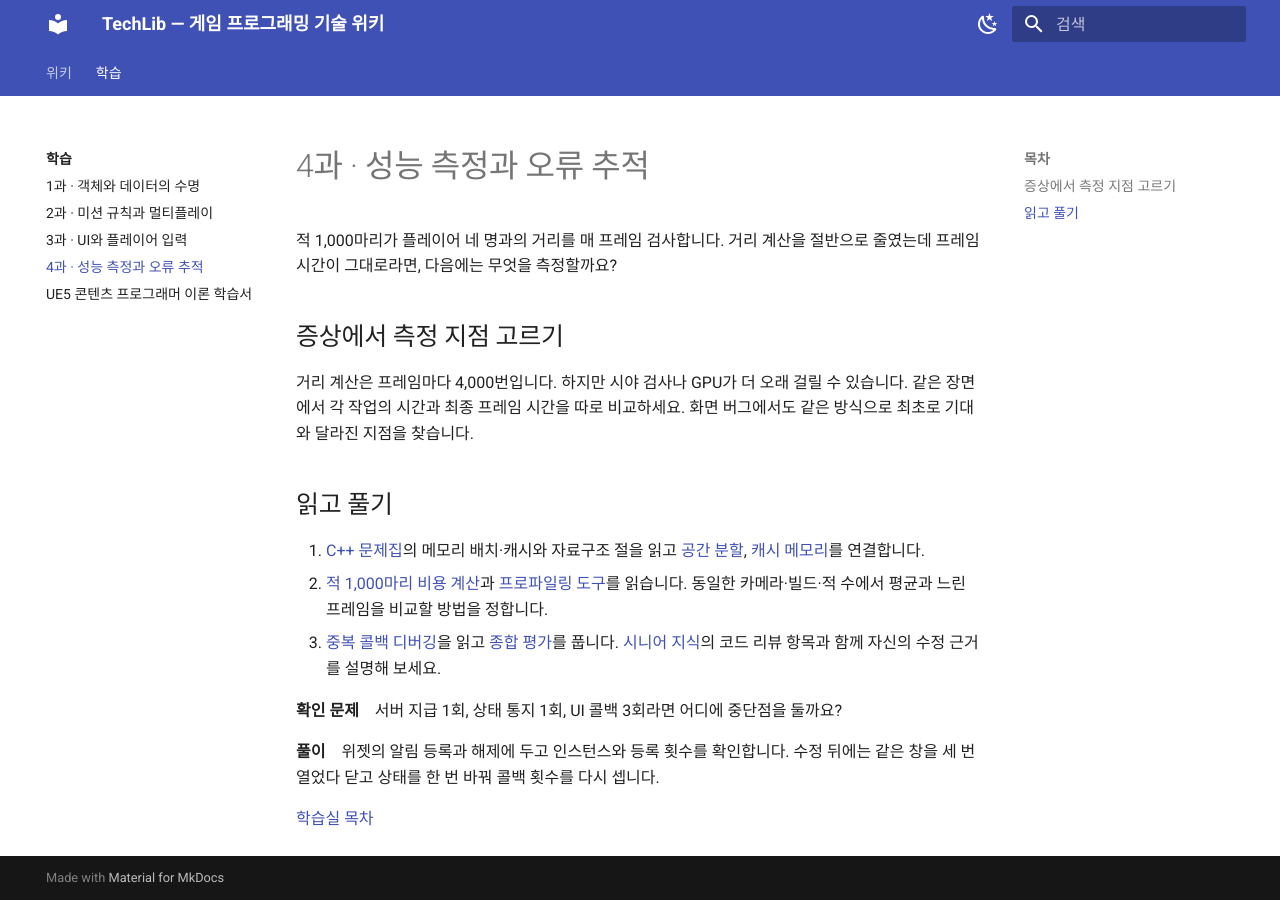
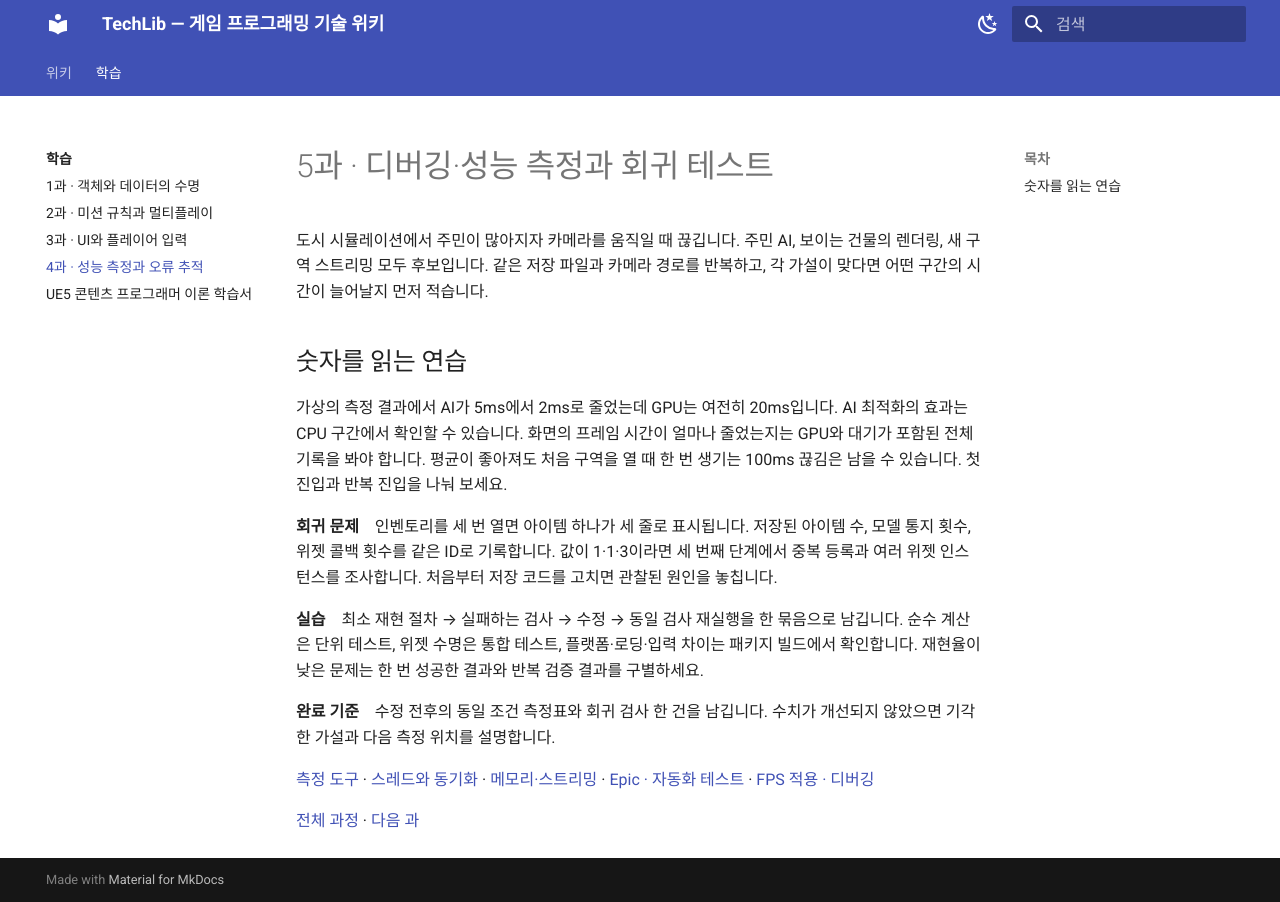
Before and after one commit to Hato-1998/TechLib, an MkDocs documentation site: the page built from docs/study/diagnostics.md, in a window 1280 px wide. Built offline with MkDocs 1.6.1 and Material for MkDocs 9.7.7, drawn with Linux system fonts in a browser that asks for light colours.

Commit message:
게임 프로그래머 공통 과정 · 디버깅·성능 측정과 회귀 테스트

```diff
--- a/docs/study/diagnostics.md
+++ b/docs/study/diagnostics.md
@@ -1,19 +1,17 @@
-# 4과 · 성능 측정과 오류 추적
+# 5과 · 디버깅·성능 측정과 회귀 테스트
 
-적 1,000마리가 플레이어 네 명과의 거리를 매 프레임 검사합니다. 거리 계산을 절반으로 줄였는데 프레임 시간이 그대로라면, 다음에는 무엇을 측정할까요?
+도시 시뮬레이션에서 주민이 많아지자 카메라를 움직일 때 끊깁니다. 주민 AI, 보이는 건물의 렌더링, 새 구역 스트리밍 모두 후보입니다. 같은 저장 파일과 카메라 경로를 반복하고, 각 가설이 맞다면 어떤 구간의 시간이 늘어날지 먼저 적습니다.
 
-## 증상에서 측정 지점 고르기
+## 숫자를 읽는 연습
 
-거리 계산은 프레임마다 4,000번입니다. 하지만 시야 검사나 GPU가 더 오래 걸릴 수 있습니다. 같은 장면에서 각 작업의 시간과 최종 프레임 시간을 따로 비교하세요. 화면 버그에서도 같은 방식으로 최초로 기대와 달라진 지점을 찾습니다.
+가상의 측정 결과에서 AI가 5ms에서 2ms로 줄었는데 GPU는 여전히 20ms입니다. AI 최적화의 효과는 CPU 구간에서 확인할 수 있습니다. 화면의 프레임 시간이 얼마나 줄었는지는 GPU와 대기가 포함된 전체 기록을 봐야 합니다. 평균이 좋아져도 처음 구역을 열 때 한 번 생기는 100ms 끊김은 남을 수 있습니다. 첫 진입과 반복 진입을 나눠 보세요.
 
-## 읽고 풀기
+**회귀 문제**　인벤토리를 세 번 열면 아이템 하나가 세 줄로 표시됩니다. 저장된 아이템 수, 모델 통지 횟수, 위젯 콜백 횟수를 같은 ID로 기록합니다. 값이 1·1·3이라면 세 번째 단계에서 중복 등록과 여러 위젯 인스턴스를 조사합니다. 처음부터 저장 코드를 고치면 관찰된 원인을 놓칩니다.
 
-1. [C++ 문제집](stage1/index.html#01-cpp-basics)의 메모리 배치·캐시와 자료구조 절을 읽고 [공간 분할](../01-data-structures/index.md), [캐시 메모리](../03-cache-memory/index.md)를 연결합니다.
-2. [적 1,000마리 비용 계산](UE5_Content_Programming_Workbook.md#4-1000)과 [프로파일링 도구](../10-profiling/index.md)를 읽습니다. 동일한 카메라·빌드·적 수에서 평균과 느린 프레임을 비교할 방법을 정합니다.
-3. [중복 콜백 디버깅](UE5_Content_Programming_Workbook.md#10-ai)을 읽고 [종합 평가](UE5_Content_Programming_Workbook.md#ide)를 풉니다. [시니어 지식](../senior-knowledge/index.md)의 코드 리뷰 항목과 함께 자신의 수정 근거를 설명해 보세요.
+**실습**　최소 재현 절차 → 실패하는 검사 → 수정 → 동일 검사 재실행을 한 묶음으로 남깁니다. 순수 계산은 단위 테스트, 위젯 수명은 통합 테스트, 플랫폼·로딩·입력 차이는 패키지 빌드에서 확인합니다. 재현율이 낮은 문제는 한 번 성공한 결과와 반복 검증 결과를 구별하세요.
 
-**확인 문제**　서버 지급 1회, 상태 통지 1회, UI 콜백 3회라면 어디에 중단점을 둘까요?
+**완료 기준**　수정 전후의 동일 조건 측정표와 회귀 검사 한 건을 남깁니다. 수치가 개선되지 않았으면 기각한 가설과 다음 측정 위치를 설명합니다.
 
-**풀이**　위젯의 알림 등록과 해제에 두고 인스턴스와 등록 횟수를 확인합니다. 수정 뒤에는 같은 창을 세 번 열었다 닫고 상태를 한 번 바꿔 콜백 횟수를 다시 셉니다.
+[측정 도구](../10-profiling/index.md) · [스레드와 동기화](../05-threading/index.md) · [메모리·스트리밍](../08-memory-management/index.md) · [Epic · 자동화 테스트](https://dev.epicgames.com/documentation/unreal-engine/automation-test-framework-in-unreal-engine) · [FPS 적용 · 디버깅](UE5_Content_Programming_Workbook.md#10-ai)
 
-[학습실 목차](index.md)
+[전체 과정](index.md) · [다음 과](delivery.md)
```
